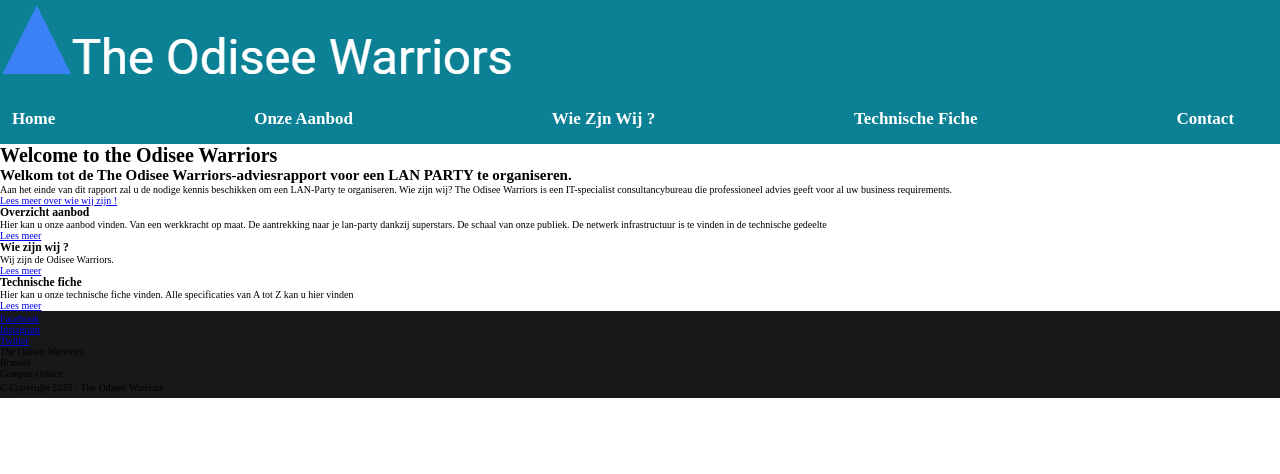
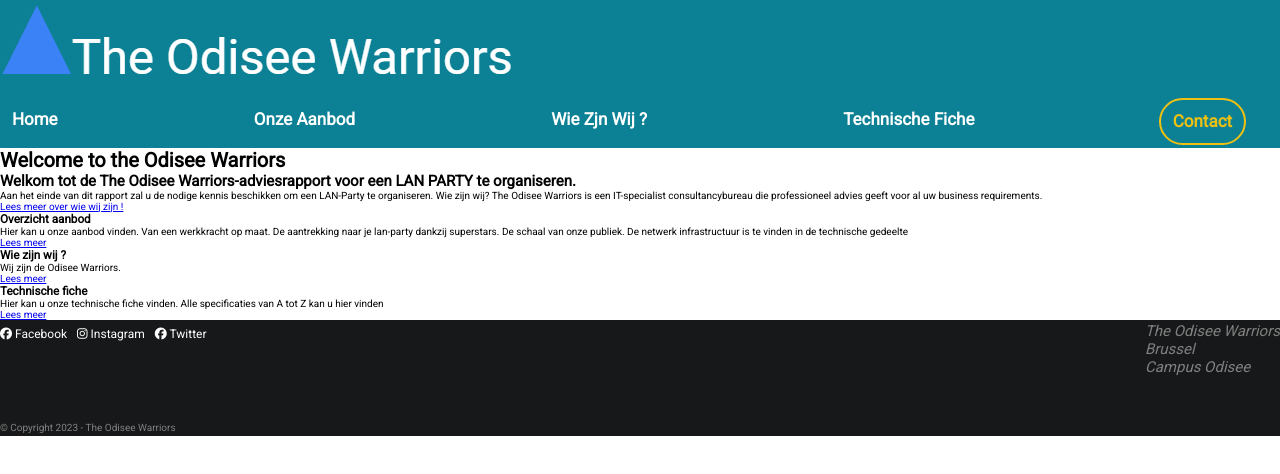
Before and after one commit to fozgunes/Kickoff-KyanFerhatAleyna-2223, a plain HTML site: page website/index.html in a window 1280 px wide. Shown: the top 474 px of the page. Drawn offline with Linux system fonts and the light colour scheme.

Commit message:
klaar common.css

```diff
--- a/website/css/common.css
+++ b/website/css/common.css
@@ -1,4 +1,8 @@
 /* general */
+
+body {
+    font-family: 'Roboto', sans-serif;
+}
 
 .page__wrapper {
     background-color: #fff;
@@ -45,23 +49,35 @@
 
 }
 
+.page__nav a:hover{
+    color: #F1C111;
+}
+
 .page__nav a + a {
     margin-left: 6em;
 }
 
-.page__nav{
+.page__nav .page__navlinks .page__navlinkcontact{
+    border: 2px solid #F1C111;
+    border-radius: 4rem;
+    color: #F1C111;
+}
 
+.page__nav .page__navlinks .page__navlinkcontact:hover{
+    background-color: #F1C111;
+    color: #FFF;
 }
 
 
-.page__nav  {
-
-}
 
 
 /* footer */
 
 .page__footer {
+    display: flex;
+    flex-direction: row;
+    font-size: 1.2rem;
+    min-height: 10rem;
     /* syntax gekregen via https://css-tricks.com/full-browser-width-bars/  */
 
     margin: 0 -9999rem;
@@ -69,6 +85,44 @@
     padding: 0.25rem 9999rem;
     background: #171819;
 }
+
+.page__footer .page__sociallinks {
+    align-items: flex-start;
+}
+
+.page__footer .page__sociallinks ul{
+     display: flex;
+}
+
+.page__footer .page__sociallinks li{
+    list-style: none;
+    padding: 0.5rem 0.5rem 0.5rem 0;
+}
+
+.page__footer .page__sociallinks li + li{
+    padding-left: 0.5rem;
+}
+
+.page__footer .page__sociallinks a{
+    list-style: none;
+    color: #FFF;
+    text-decoration: none;
+}
+
+.page__footer .page__sociallinks a:hover{
+    color:#F1C111;
+}
+
+.page__footer .page__address{
+    margin-left: auto;
+}
+
+.page__footer .page__address p{
+    color: grey;
+    font-size: 1.5rem;
+}
+
+/* copyright */
 
 .page__copyright {
     /* syntax gekregen via https://css-tricks.com/full-browser-width-bars/  */
@@ -79,7 +133,6 @@
     background: #171819;
 }
 
-.page__copyright {
-    display: flex;
-
+.page__copyright p{
+    color: grey;
 }
--- a/website/index.html
+++ b/website/index.html
@@ -9,6 +9,10 @@
     <link rel="stylesheet" href="css/start.css">
     <link rel="stylesheet" href="css/common.css">
     <link rel="stylesheet" href="css/index.css">
+    <script src="https://kit.fontawesome.com/d165ea22ea.js" crossorigin="anonymous"></script>
+    <link rel="preconnect" href="https://fonts.googleapis.com">
+    <link rel="preconnect" href="https://fonts.gstatic.com" crossorigin>
+    <link href="https://fonts.googleapis.com/css2?family=Roboto&display=swap" rel="stylesheet">
 </head>
 
 <body>
@@ -30,7 +34,7 @@
                         <a href="technischefiche.html">Technische fiche</a>
                     </li>
                     <li class="page__navsinglelink">
-                        <a href="contact.html">Contact</a>
+                        <a class="page__navlinkcontact" href="contact.html">Contact</a>
                     </li>
                 </ul>
             </nav>
@@ -70,12 +74,13 @@
                 </section>
             </div>
         </main>
-        <footer class="page__footer">
+        <footer>
+            <div class="page__footer">
                 <div class="page__sociallinks">
                     <ul>
-                    <li><a href="#">Facebook</a></li>
-                    <li><a href="#">Instagram</a></li>
-                    <li><a href="#">Twitter</a></li>
+                        <li><a href="#"><i class="fa-brands fa-facebook"></i> Facebook</a></li>
+                        <li><a href="#"><i class="fa-brands fa-instagram"></i> Instagram</a></li>
+                        <li><a href="#"><i class="fa-brands fa-facebook"></i> Twitter</a></li>
                     </ul>
                 </div>
                 <div class="page__address">
@@ -85,7 +90,10 @@
                         <p>Campus Odisee</p>
                     </address>
                 </div>
-            <div class="page__copyright">C Copyright 2023 - The Odisee Warriors</div>
+            </div>
+            <div class="page__copyright">
+                <p>© Copyright 2023 - The Odisee Warriors</p>
+            </div>
         </footer>
     </div>
 </body>
```
Also changed, not shown: website/contact.html (+14 -6 lines), website/products.html (+14 -6 lines), website/technischefiche.html (+14 -6 lines), website/wiezijnwij.html (+14 -6 lines). Lines whose indentation alone changed are shown as unchanged.
